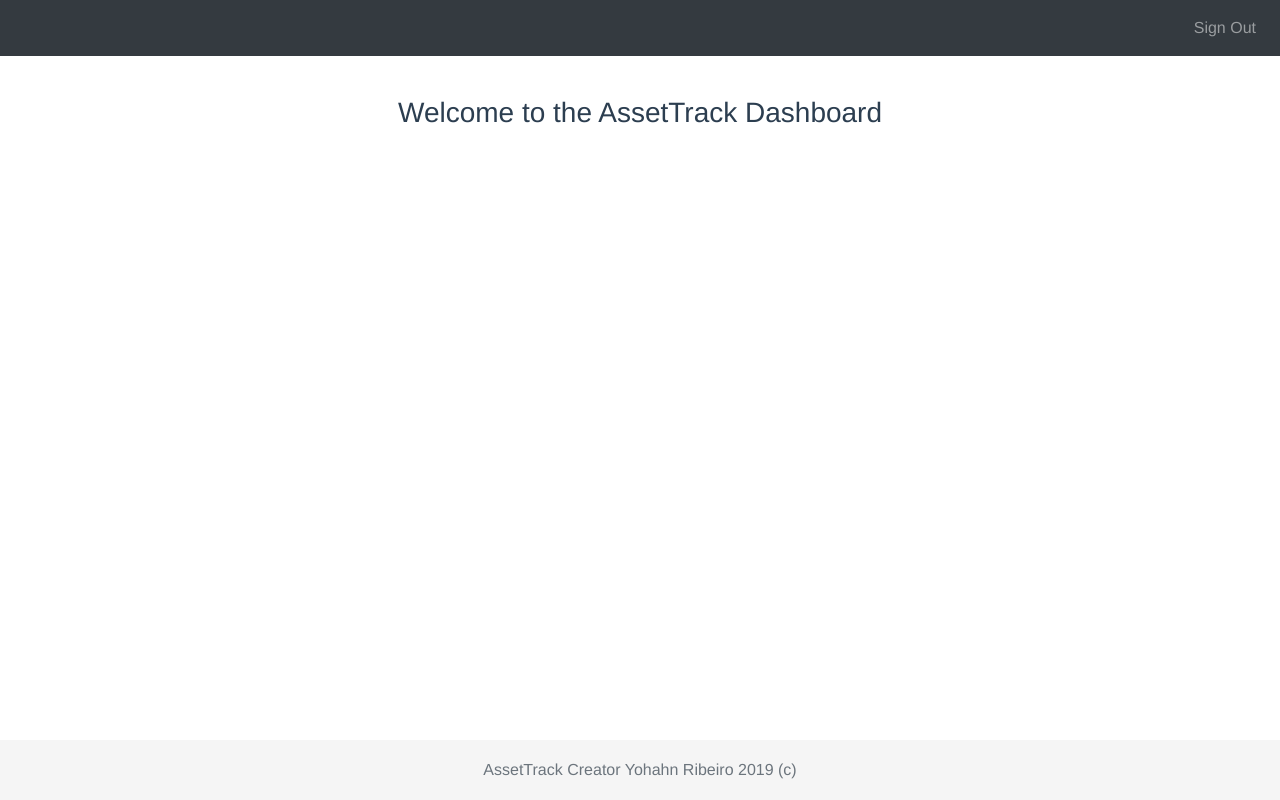
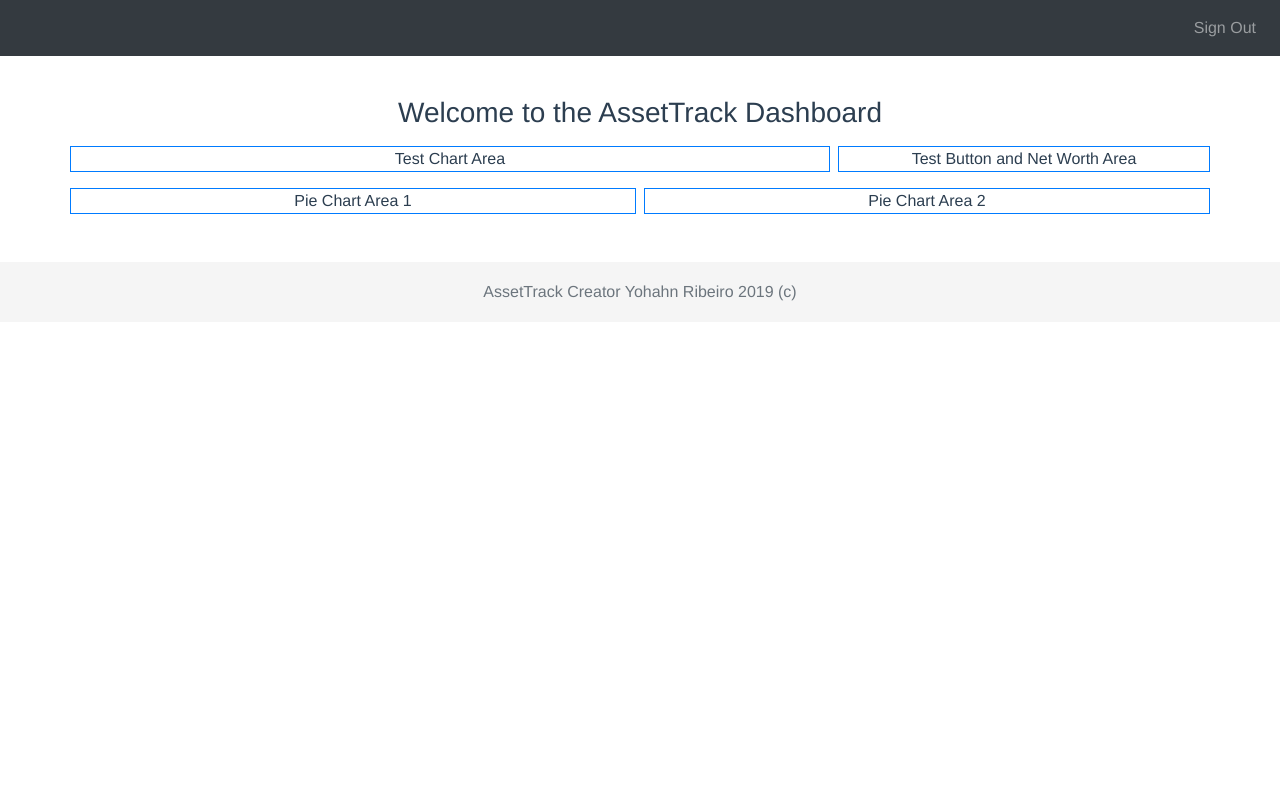
Before and after one commit to yribeiro/AssetTrack, a Vue app in the folder frontend/: page / in a window 1280 px wide. Built offline with nearby package versions, Linux system fonts and the light colour scheme.

Commit message:
#13: Added placeholders for the various pieces of the dashboard.

```diff
--- a/frontend/src/App.vue
+++ b/frontend/src/App.vue
@@ -20,7 +20,7 @@
     </div>
     <!-- Main Section -->
     <Dashboard msg="Welcome to the AssetTrack Dashboard" />
-    <div class="footer">
+    <div class="footer mt-5">
       <div class="container">
         <span class="text-muted">AssetTrack Creator Yohahn Ribeiro 2019 (c)</span>
       </div>
@@ -49,8 +49,6 @@ export default {
 }
 
 .footer {
-  position: absolute;
-  bottom: 0;
   width: 100%;
   height: 60px; /* Set the fixed height of the footer here */
   line-height: 60px; /* Vertically center the text there */
--- a/frontend/src/components/Dashboard.vue
+++ b/frontend/src/components/Dashboard.vue
@@ -1,6 +1,20 @@
 <template>
   <div class="dashboard">
-    <h3>{{ msg }}</h3>
+    <b-container>
+        <h3>{{ msg }}</h3>
+    </b-container>
+    <b-container class="mt-3">
+        <b-row class="text-center">
+            <b-col cols="8" class="border border-primary mr-2"> Test Chart Area </b-col>
+            <b-col class="border border-primary"> Test Button and Net Worth Area </b-col>
+        </b-row>
+    </b-container>
+    <b-container class="mt-3">
+        <b-row class="text-center">
+            <b-col class="border border-primary mr-2"> Pie Chart Area 1 </b-col>
+            <b-col class="border border-primary"> Pie Chart Area 2 </b-col>
+        </b-row>
+    </b-container>
   </div>
 </template>
 
--- a/frontend/src/main.js
+++ b/frontend/src/main.js
@@ -2,6 +2,7 @@ import Vue from 'vue'
 import App from './App.vue'
 import { BootstrapVue, BootstrapVueIcons } from 'bootstrap-vue'
 
+import 'bootstrap'
 import 'bootstrap/dist/css/bootstrap.css'
 import 'bootstrap-vue/dist/bootstrap-vue.css'
 
```
Also changed, not shown: 1 other file (tests, documents, lock files or other folders).
